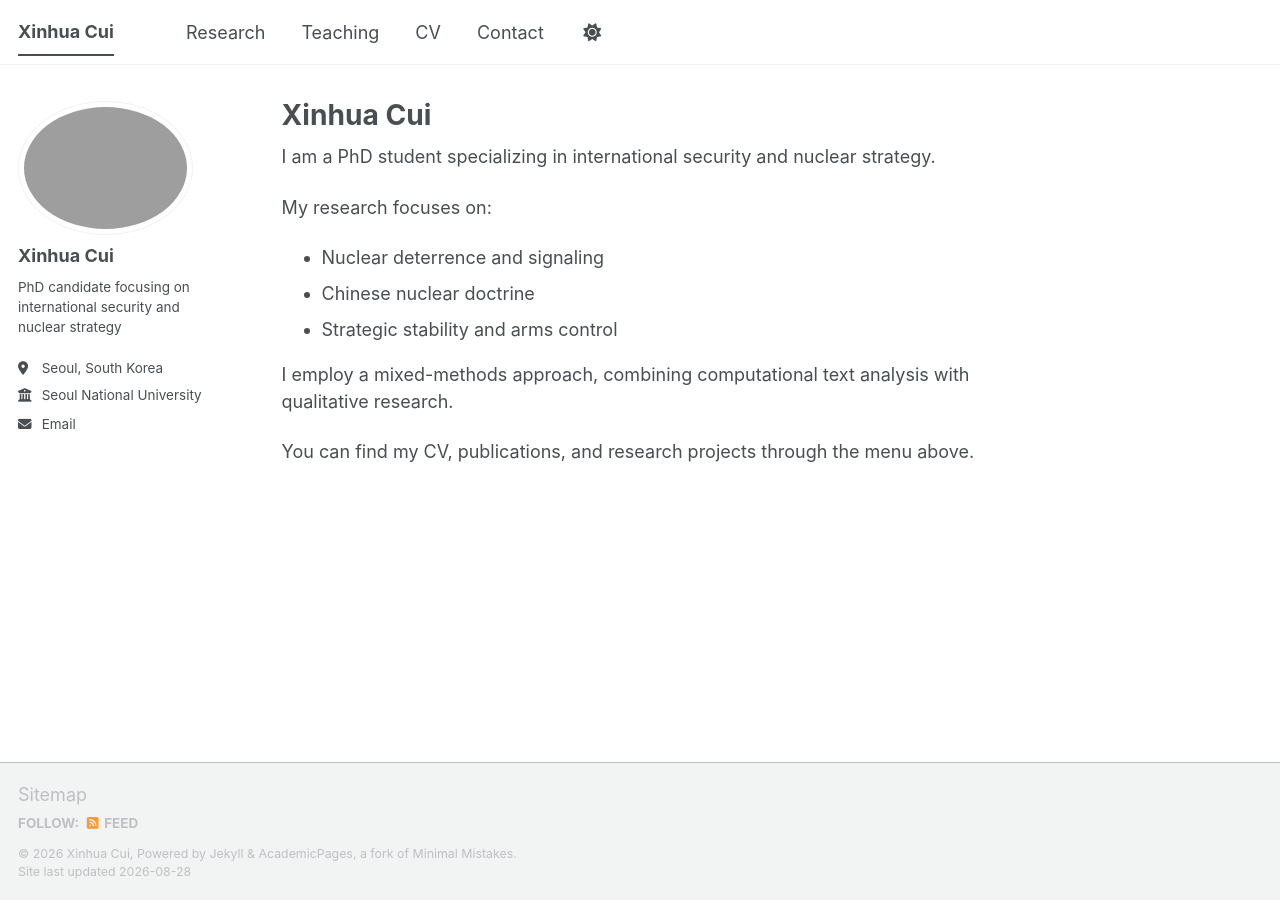
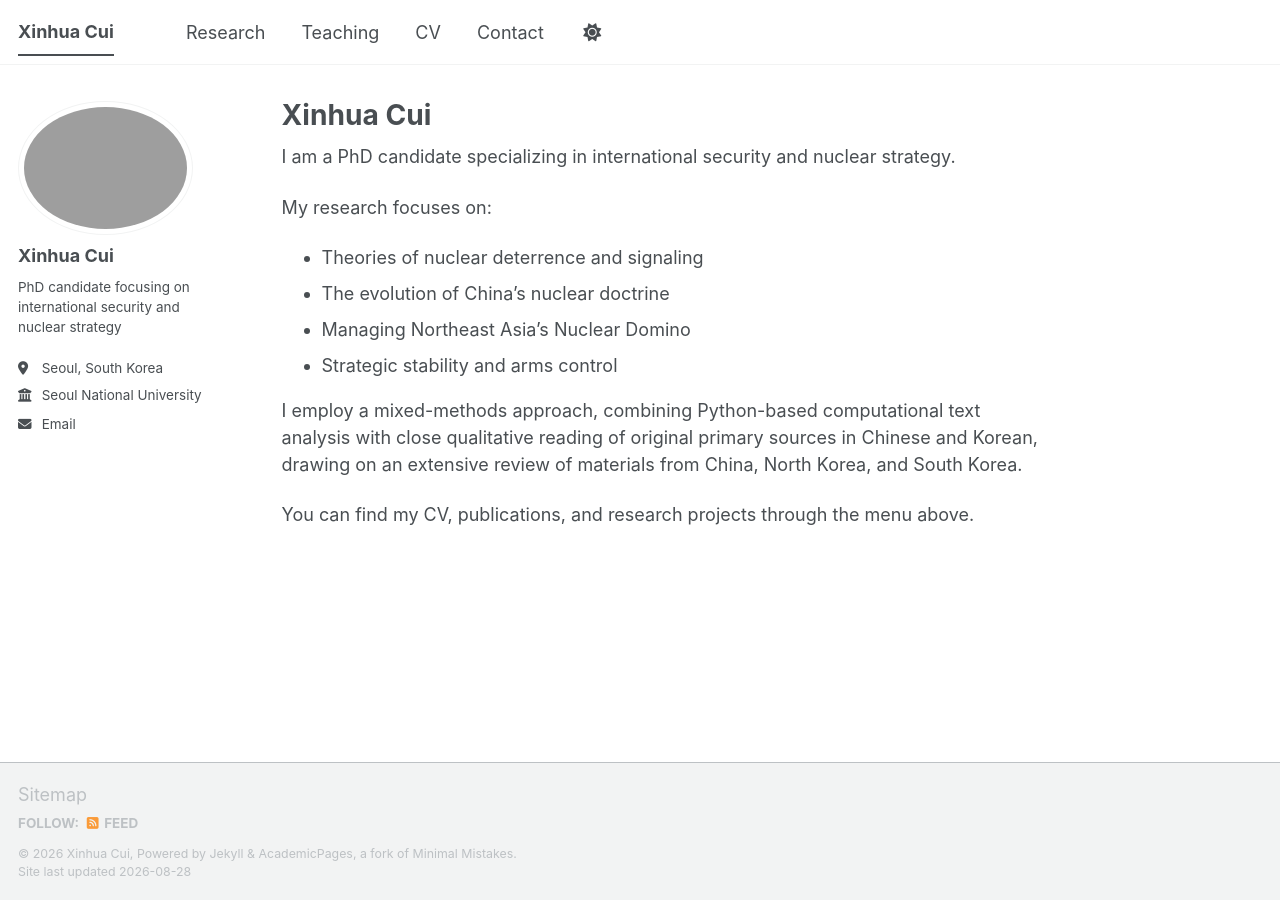
Before and after one commit to cuixinhua55/cuixinhua55.github.io, a Jekyll site: the page built from _pages/about.md, in a window 1280 px wide. Built offline with Jekyll 4.4.1, drawn with Linux system fonts in a browser that asks for light colours; a script bundle is joined from its source files by our own code; library files that are not in the unit come from our copies.

Commit message:
Revise about page for academic status and research details
Updated the description of my academic status and research focus.

```diff
--- a/_pages/about.md
+++ b/_pages/about.md
@@ -4,13 +4,14 @@ title: "Xinhua Cui"
 author_profile: true
 ---
 
-I am a PhD student specializing in international security and nuclear strategy.
+I am a PhD candidate specializing in international security and nuclear strategy.
 
 My research focuses on:
-- Nuclear deterrence and signaling
-- Chinese nuclear doctrine
+- Theories of nuclear deterrence and signaling
+- The evolution of China's nuclear doctrine
+- Managing Northeast Asia's Nuclear Domino
 - Strategic stability and arms control
 
-I employ a mixed-methods approach, combining computational text analysis with qualitative research.
+I employ a mixed-methods approach, combining Python-based computational text analysis with close qualitative reading of original primary sources in Chinese and Korean, drawing on an extensive review of materials from China, North Korea, and South Korea.
 
 You can find my CV, publications, and research projects through the menu above.
```
